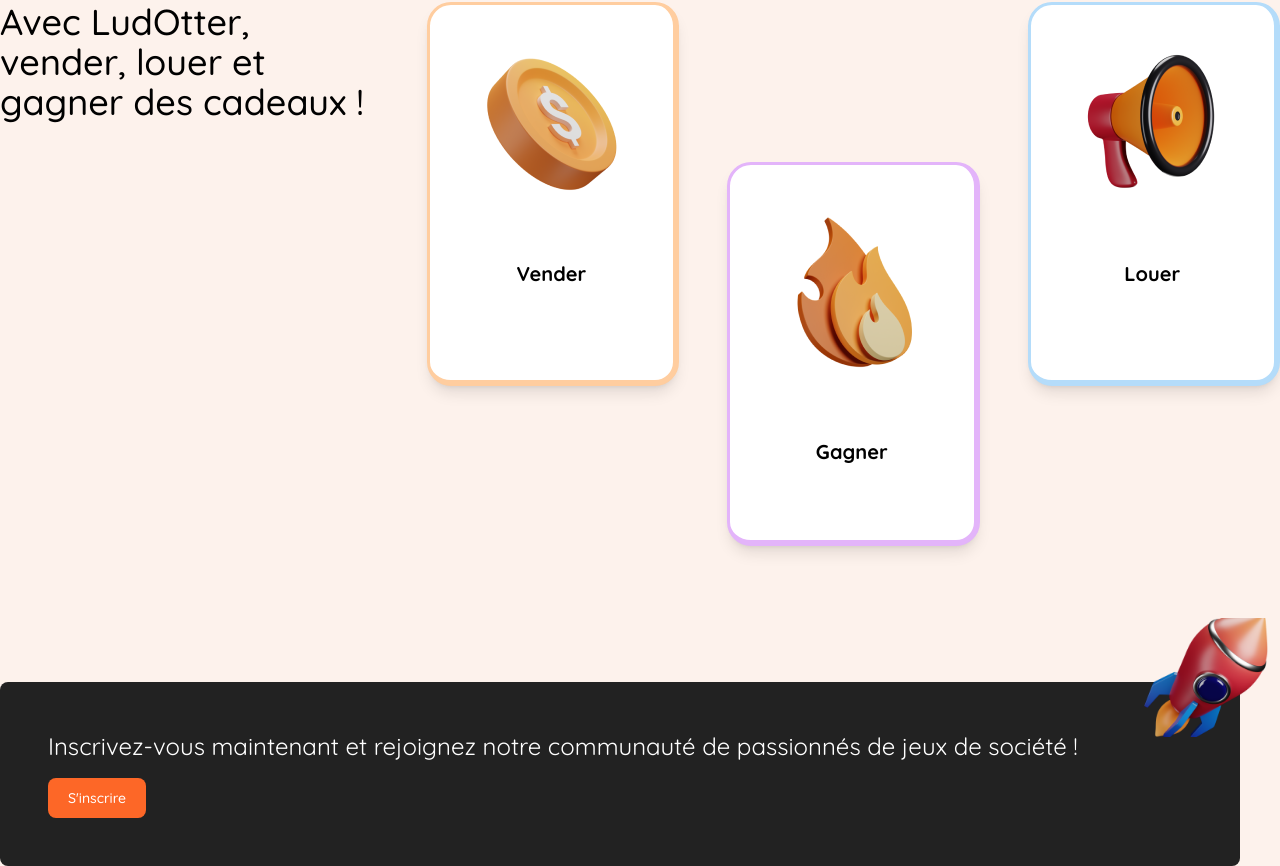
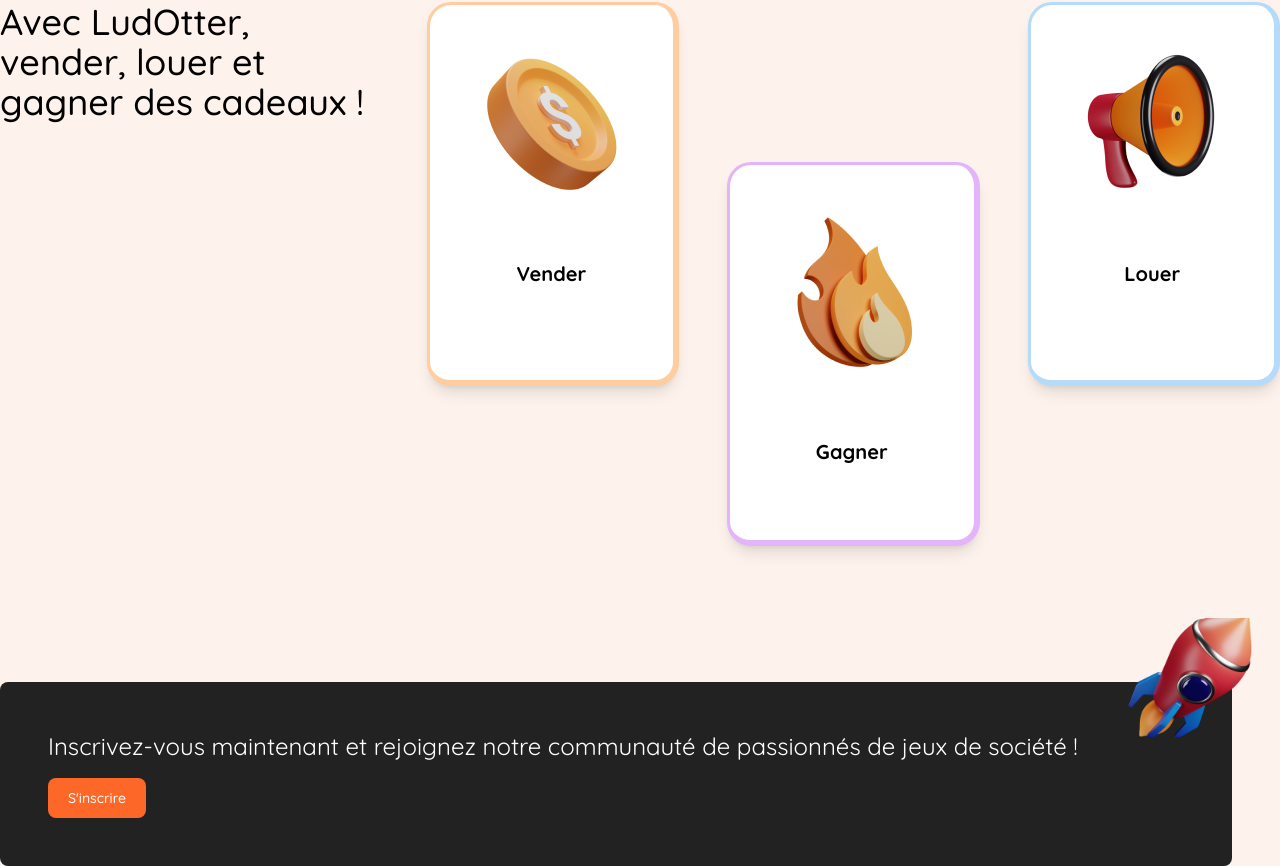
Before and after one commit to mlk-chess/Ludotter, a Next.js app in the folder web-app/: page / in a window 1280 px wide. Shown: the part 1246-2112 px from the top of the page. Built offline with nearby package versions, Linux system fonts and the light colour scheme.

Commit message:
Fix rocket in banner section - homepage

```diff
--- a/web-app/components/home/Banner.tsx
+++ b/web-app/components/home/Banner.tsx
@@ -2,7 +2,7 @@ export default function Banner() {
 
     return (
         <section className="bg-custom-light-orange">
-            <div className="container mx-auto relative pr-10">
+            <div className="container mx-auto relative pr-12">
                 <img className="rocket absolute top-0 right-0" src="./rocket.png" width={175} alt=""/>
                     <div className="w-full bg-custom-dark rounded-lg py-12 px-12">
                         <p className="mb-4 md:text-2xl text-white">Inscrivez-vous maintenant et rejoignez notre communauté de passionnés de jeux de société !</p>
--- a/web-app/styles/globals.css
+++ b/web-app/styles/globals.css
@@ -12,5 +12,4 @@
 
 .rocket{
     margin-top: -4em;
-    margin-right: -1em;
 }
```
